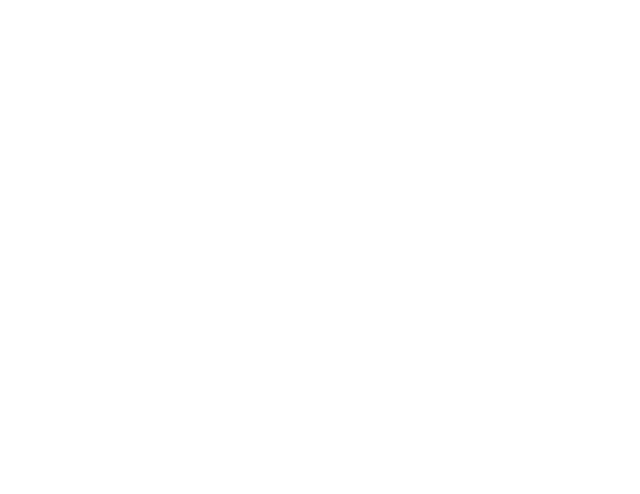
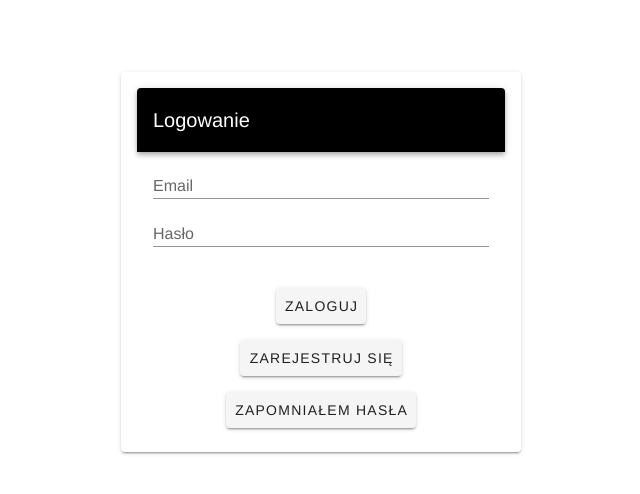
Before and after one commit to G4brielllo/Web-APP-Front, a Vue app in the folder frontend/: page /login in a window 1280 px wide. Shown: the top 494 px of the page, without its empty margins (319-959 px from the left). Built offline with nearby package versions, Linux system fonts and the light colour scheme.

Commit message:
Add AuthLogin component
Add crypto.js in package-lock.json and package.json

Fixed routes

```diff
--- a/frontend/package.json
+++ b/frontend/package.json
@@ -13,6 +13,7 @@
     "@vuelidate/validators": "^2.0.4",
     "axios": "^1.7.7",
     "core-js": "^3.8.3",
+    "crypto-js": "^4.2.0",
     "vue": "^2.6.14",
     "vue-router": "^3.6.5",
     "vuetify": "^2.7.2"
--- /dev/null
+++ b/frontend/src/components/AuthLogin.vue
@@ -0,0 +1,88 @@
+<template>
+  <v-app>
+    <v-container>
+      <v-card class="login-card">
+        <v-toolbar color="black" dark>
+          <v-toolbar-title>{{ "Logowanie" }}</v-toolbar-title>
+          <v-spacer></v-spacer>
+        </v-toolbar>
+        <v-card-text>
+          <v-form ref="form" v-model="valid">
+            <v-text-field
+              v-model="user.email"
+              label="Email"
+              dense
+              required
+            ></v-text-field>
+            <v-text-field
+              v-model="user.password"
+              label="Hasło"
+              dense
+              required
+              type="password"
+            ></v-text-field>
+          </v-form>
+        </v-card-text>
+        <v-card-actions class="login-actions">
+          <v-btn color="gray" @click="login">Zaloguj</v-btn>
+        </v-card-actions>
+        <v-card-actions class="login-actions">
+          <v-btn color="gray">Zarejestruj się</v-btn>
+        </v-card-actions>
+        <v-card-actions class="login-actions">
+          <v-btn color="gray">Zapomniałem hasła</v-btn>
+        </v-card-actions>
+      </v-card>
+    </v-container>
+  </v-app>
+</template>
+
+<script>
+export default {
+  data() {
+    return {
+      user: {
+        email: "",
+        password: "",
+      },
+      valid: true,
+    };
+  },
+  methods: {
+    cancelLogin() {
+      this.clearForm();
+      this.$router.push("/");
+    },
+    clearForm() {
+      this.user.email = "";
+      this.user.password = "";
+    },
+    register() {
+      this.$router.push("/register");
+    },
+  },
+};
+</script>
+
+<style scoped>
+.login-card {
+  max-width: 400px;
+  border-radius: 12px;
+  margin: auto;
+  padding: 16px;
+}
+.login-actions {
+  display: flex;
+  justify-content: center;
+  padding: 8px;
+}
+
+.v-btn {
+  min-width: 120px;
+  padding: 4px 8px;
+}
+
+.v-toolbar-title {
+  font-size: 20px;
+}
+</style>
```
Also changed, not shown: frontend/src/router/index.js (+5 -3 lines), 1 other file (tests, documents, lock files or other folders).
